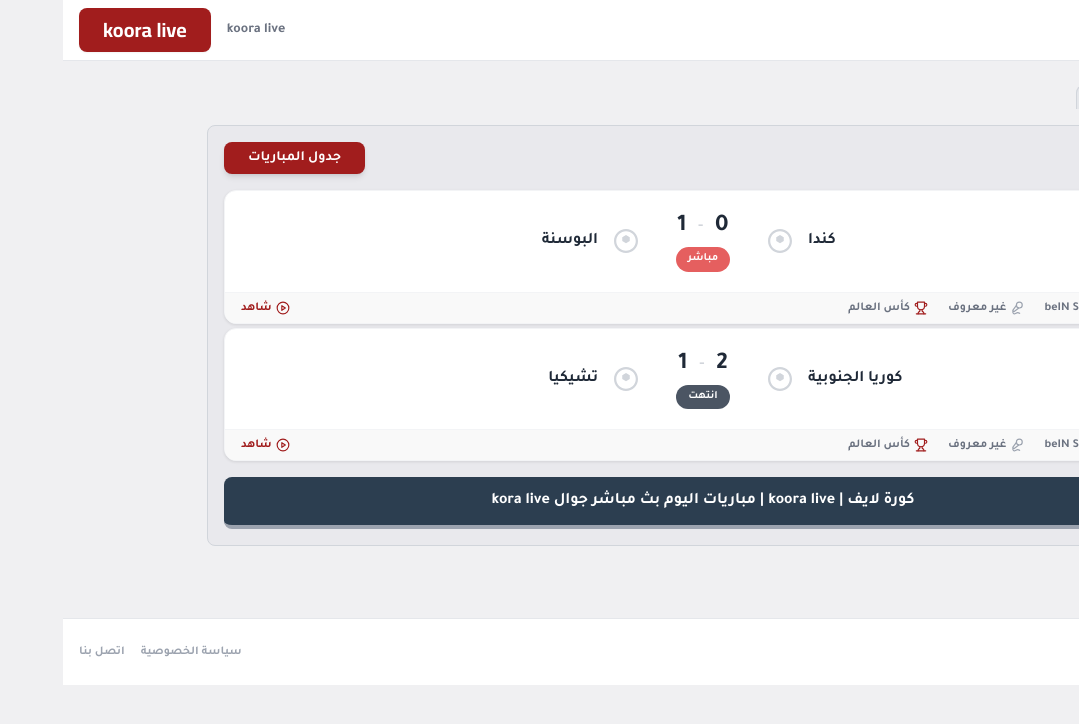
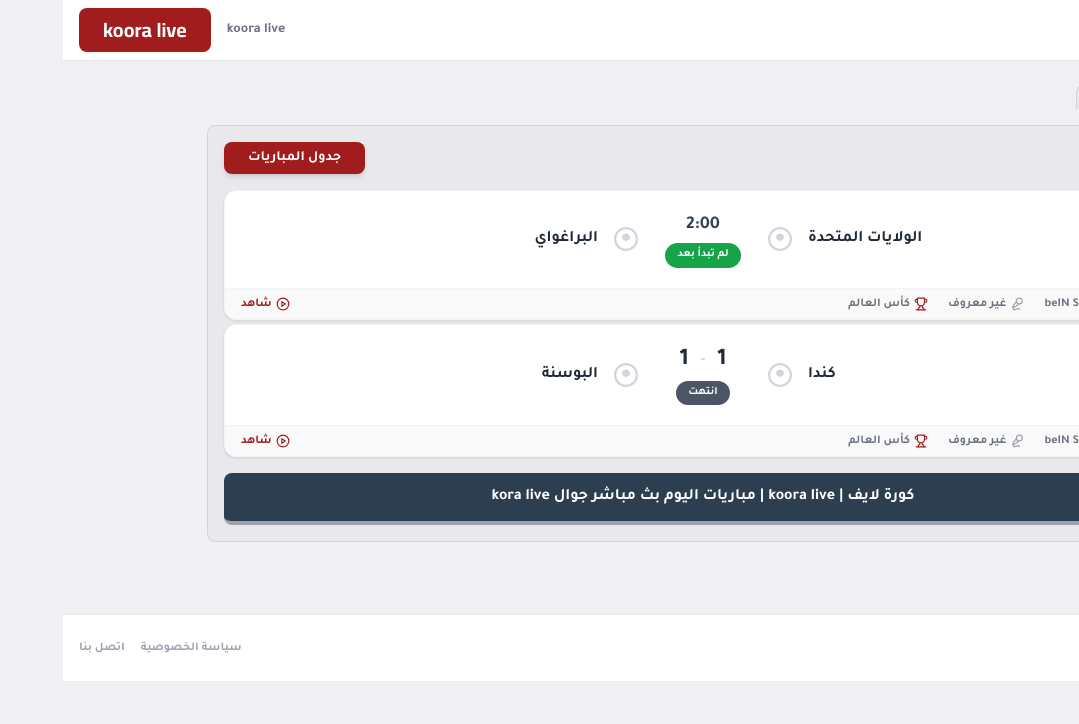
Before and after one commit to sakifooo/kora, a Next.js app: page / in a window 1280 px wide. Shown: the top 724 px of the page, without its empty margins (201-1280 px from the left). Built offline with nearby package versions, Linux system fonts and the light colour scheme.

Commit message:
Update page.tsx

```diff
--- a/src/app/page.tsx
+++ b/src/app/page.tsx
@@ -9,9 +9,8 @@ import {
 
 export default function Home() {
   const matches = [
-    { teamA: "كندا", teamB: "البوسنة", scoreA: 0, scoreB: 1, time: "20:00", status: "live", channel: "beIN SPORTS MAX 1", commentator: "غير معروف", league: "كأس العالم", href: "/live/canada-vs-bosnia" },
-    { teamA: "كوريا الجنوبية", teamB: "تشيكيا ", scoreA: 2, scoreB: 1, time: "20:00 ", status: "finished", channel: "beIN SPORTS MAX 1", commentator: "غير معروف", league: "كأس العالم", href: "/live/korea-vs-chek" },
-
+    { teamA: "الولايات المتحدة ", teamB: "البراغواي ", scoreA: 0, scoreB: 0, time: "2:00 ", status: "upcoming", channel: "beIN SPORTS MAX 1", commentator: "غير معروف", league: "كأس العالم", href: "/live/usa-vs-paraguay" },
+    { teamA: "كندا", teamB: "البوسنة", scoreA: 1, scoreB: 1, time: "20:00", status: "finished", channel: "beIN SPORTS MAX 1", commentator: "غير معروف", league: "كأس العالم", href: "/live/canada-vs-bosnia" },
   ];
 
   const seoKeywords = [
```
